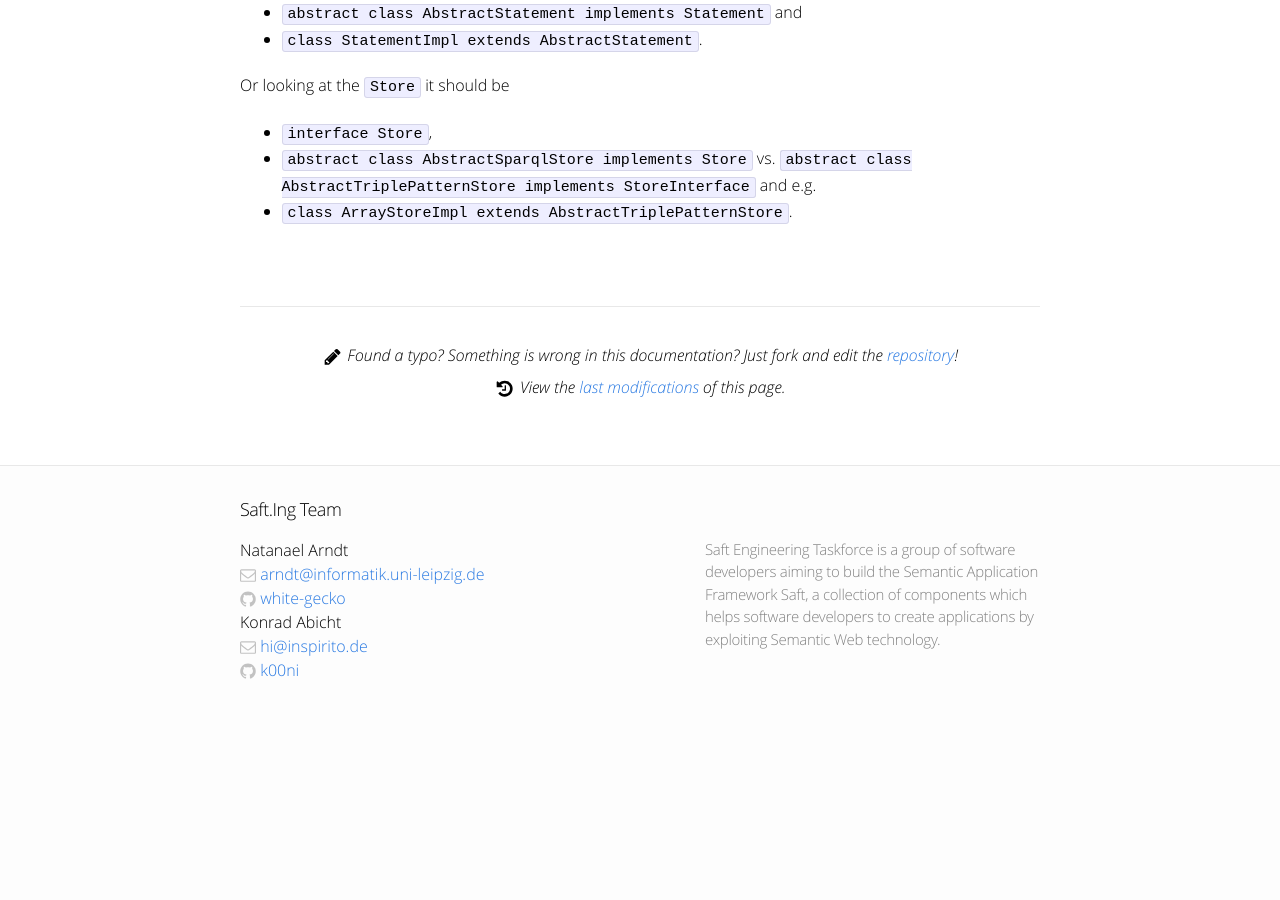
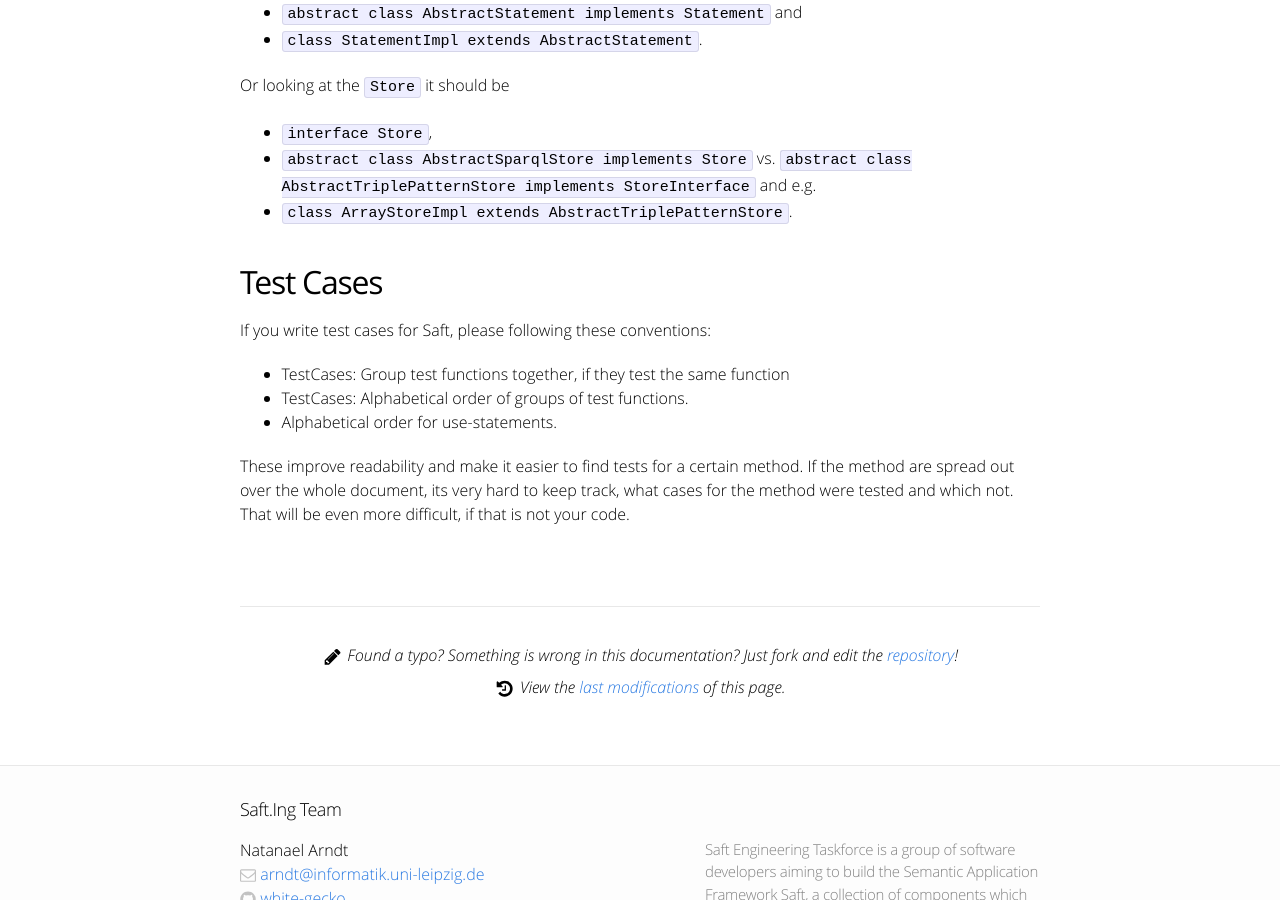
Before and after one commit to SaftIng/safting.github.io, a Jekyll site: the page built from doc/phpframework/conventions.md, in a window 1280 px wide and 900 px high, scrolled down 2244 px. Built offline with Jekyll 4.4.1, drawn with Linux system fonts in a browser that asks for light colours; before the commit the page ends 2971 px from its top, so only the background shows below that.

Commit message:
Update conventions.md

```diff
--- a/doc/phpframework/conventions.md
+++ b/doc/phpframework/conventions.md
@@ -72,3 +72,13 @@ Or looking at the `Store` it should be
 - `interface Store`,
 - `abstract class AbstractSparqlStore implements Store` vs. `abstract class AbstractTriplePatternStore implements StoreInterface` and e.g.
 - `class ArrayStoreImpl extends AbstractTriplePatternStore`.
+
+## Test Cases
+
+If you write test cases for Saft, please following these conventions:
+
+- TestCases: Group test functions together, if they test the same function
+- TestCases: Alphabetical order of groups of test functions.
+- Alphabetical order for use-statements.
+
+These improve readability and make it easier to find tests for a certain method. If the method are spread out over the whole document, its very hard to keep track, what cases for the method were tested and which not. That will be even more difficult, if that is not your code.
```
